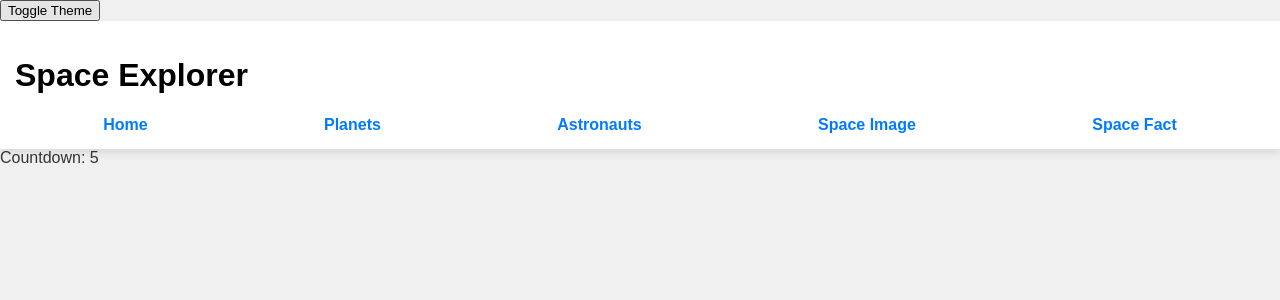
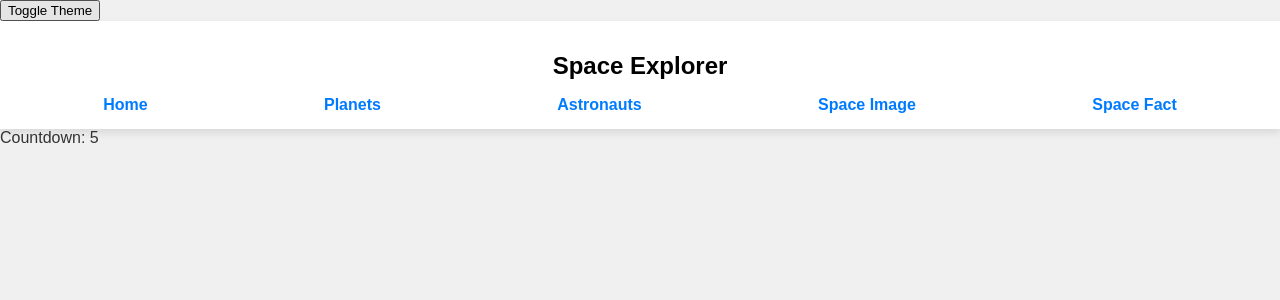
Before and after one commit to Dalinalba/labb2, a React (Create React App) app in the folder space-explorer/: page / in a window 1280 px wide. Shown: the top 300 px of the page. Built offline with nearby package versions, Linux system fonts and the light colour scheme.

Commit message:
center title

```diff
--- a/space-explorer/src/components/headerComponent.js
+++ b/space-explorer/src/components/headerComponent.js
@@ -8,6 +8,7 @@ const StyledHeader = styled.header`
   color: ${(props) => (props.theme.mode === 'light' ? '#000' : '#fff')};
   padding: 15px;
   box-shadow: 0 4px 8px rgba(0, 0, 0, 0.1);
+  text-align: center; /* Center the content horizontally */
 `;
 
 const Nav = styled.nav`
@@ -35,10 +36,15 @@ const Nav = styled.nav`
   }
 `;
 
+const HeaderTitle = styled.h1`
+  color: inherit; /* Use the same color as the header */
+  font-size: 24px; /* Adjust the font size as needed */
+`;
+
 const HeaderComponent = () => {
   return (
     <StyledHeader>
-      <h1>Space Explorer</h1>
+      <HeaderTitle>Space Explorer</HeaderTitle>
       <Nav>
         <ul>
           <li>
```
